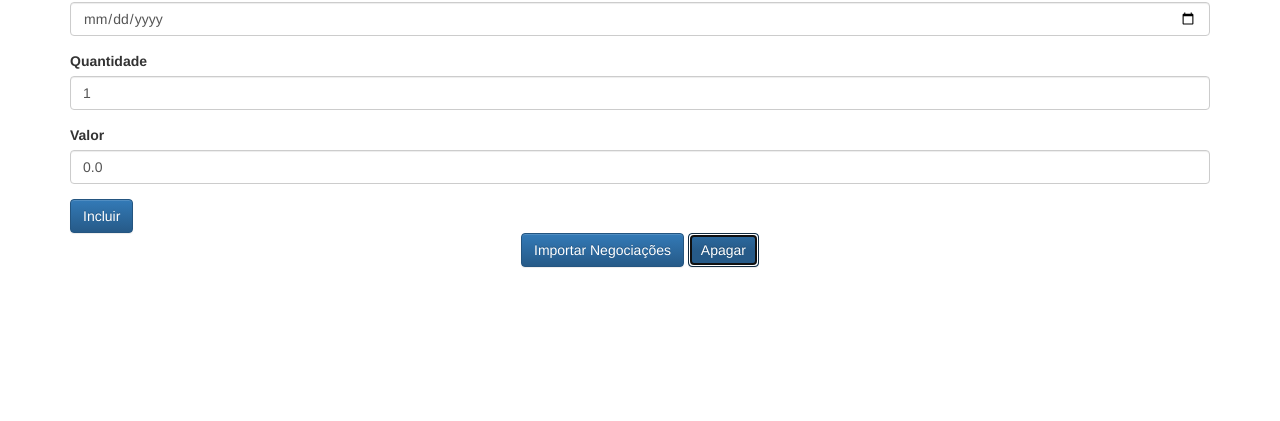
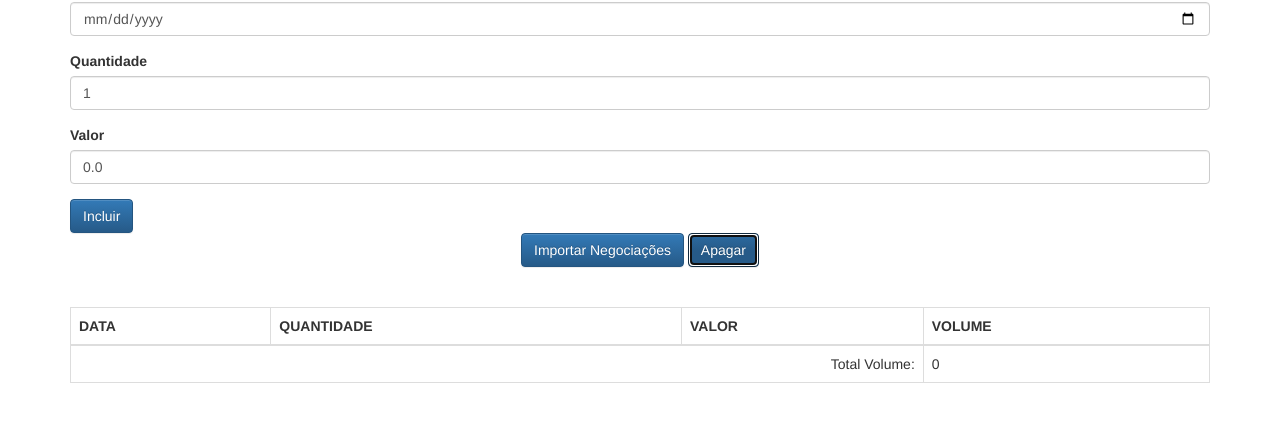
Before and after one commit to MatheusSGomes/negociacoes-bolsa, a plain HTML site: page client/index.html in a window 1280 px wide. Both pictures are taken after a click on the button "Apagar". Shown: the part 93-514 px from the top of the page. Drawn offline with Linux system fonts and the light colour scheme.

Commit message:
Parte de Proxy e Data Bind

```diff
--- a/client/index.html
+++ b/client/index.html
@@ -54,28 +54,12 @@
     <script src="./js/app/views/NegociacoesView.js"></script>
     <script src="./js/app/views/MensagemView.js"></script>
 
+    <script src="./js/app/services/ProxyFactory.js"></script>
+    <script src="./js/app/helpers/Bind.js"></script>
+
     <script>
         const negociacaoController = new NegociacaoController()
 
     </script>
-
-    <script>
-        let lista = new Proxy(new ListaNegociacoes(), {
-            get(target, prop, receiver) {
-                if(['adiciona', 'esvazia'].includes(prop) && typeof(target[prop]) == typeof(Function)) {
-                    return function() {
-                        console.log(`interceptando ${prop}`)
-                        Reflect.apply(target[prop], target, arguments)
-                    }
-                }
-                return Reflect.get(target, prop, receiver)
-            }
-        });
-
-        lista.adiciona(new Negociacao(new Date(), 1, 100))
-        lista.esvazia();
-
-
-    </script>
 </body>
 </html>
--- a/client/js/app/controllers/NegociacaoController.js
+++ b/client/js/app/controllers/NegociacaoController.js
@@ -6,33 +6,31 @@ class NegociacaoController {
     this._inputQuantidade = $('#quantidade');
     this._inputValor = $('#valor');
 
-    /*
-    this._listaNegociacoes = new ListaNegociacoes(model => this._negociacoesView.update(model));
-    */
+    this._listaNegociacoes = new Bind(
+      new ListaNegociacoes(),
+      new NegociacoesView($('#negociacoesView')),
+      'adiciona', 'esvazia'
+    )
 
-    this._negociacoesView = new NegociacoesView($('#negociacoesView'))
-    this._negociacoesView.update(this._listaNegociacoes);
-
-    this._mensagem = new Mensagem();
-    this._mensagemView = new MensagemView($('#mensagemView'));
-    this._mensagemView.update(this._mensagem);
+    this._mensagem = new Bind(
+      new Mensagem(),
+      new MensagemView($('#mensagemView')),
+      'texto'
+    )
   }
 
   adiciona(event) {
     event.preventDefault()
 
     this._listaNegociacoes.adiciona(this._criaNegociacao());
+    this._mensagem.texto = 'Negociação adicionada com sucesso';
 
-    this._mensagem.texto = 'Negociação adicionada com sucesso';
-    this._mensagemView.update(this._mensagem)
     this._limpaFormulario();
   }
 
   apaga() {
     this._listaNegociacoes.esvazia();
-
     this._mensagem.texto = 'Negociações apagadas com sucesso';
-    this._mensagemView.update(this._mensagem);
   }
 
   // MÉTODOS AUXILIARES - DEIXAM CÓDIGO MAIS CLARO
--- /dev/null
+++ b/client/js/app/helpers/Bind.js
@@ -0,0 +1,10 @@
+class Bind {
+  constructor(model, view, ...props) {
+
+    let proxy = ProxyFactory.create(model, props, model => view.update(model));
+
+    view.update(model);
+
+    return proxy;
+  }
+}
--- /dev/null
+++ b/client/js/app/services/ProxyFactory.js
@@ -0,0 +1,33 @@
+class ProxyFactory {
+  constructor() {}
+
+  static create(objeto, props, acao) {
+    return new Proxy(objeto, {
+      get(target, prop, receiver) {
+          if(props.includes(prop) && ProxyFactory._ehFuncao(target[prop])) {
+              return function() {
+                  console.log(`interceptando ${prop}`);
+
+                  Reflect.apply(target[prop], target, arguments)
+
+                  return acao(target);
+              }
+          }
+          return Reflect.get(target, prop, receiver)
+      },
+
+      set(target, prop, value, receiver) {
+
+        if(props.includes(prop)) {
+          // target(prop) = value;
+          acao(target);
+        }
+        return Reflect.set(target, prop, value, receiver);
+      }
+    });
+  }
+
+  static _ehFuncao(func) {
+    return typeof(func) == typeof(Function);
+  }
+}
```
